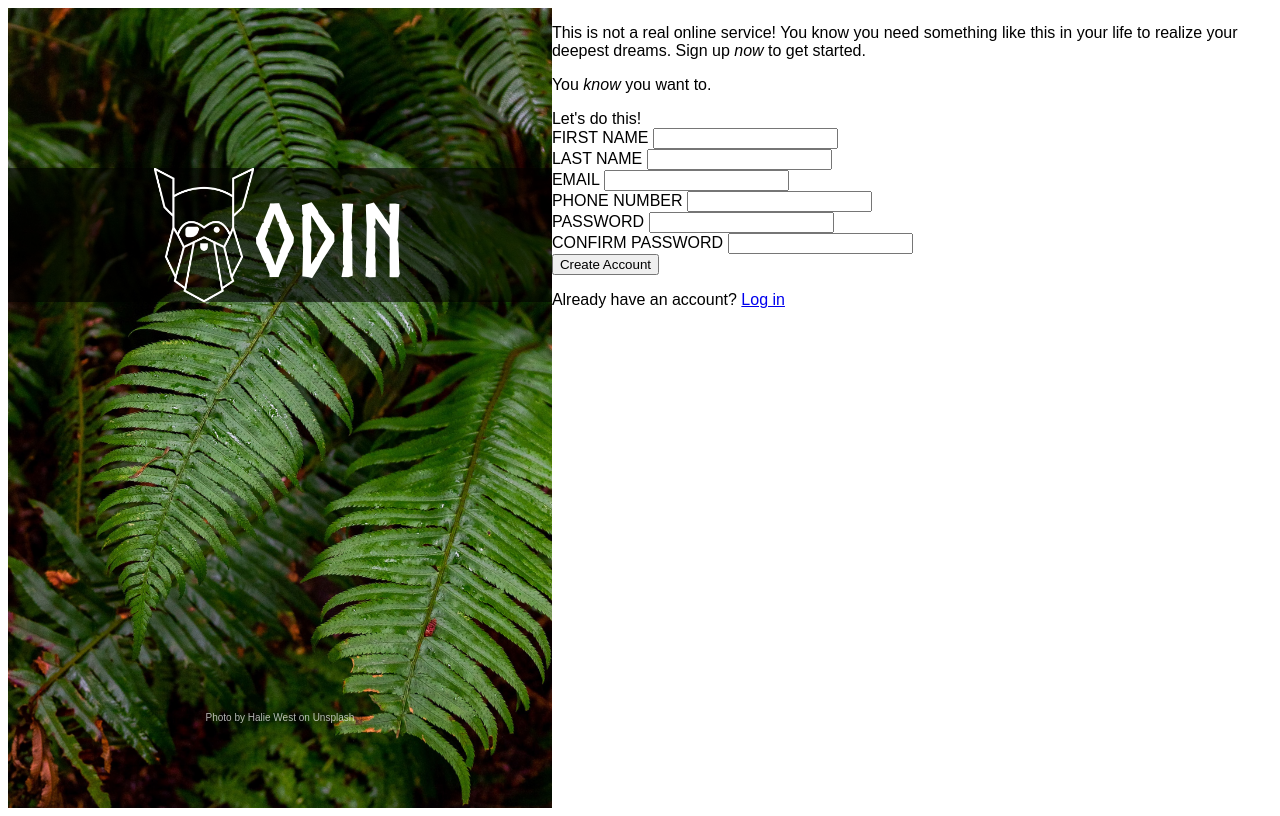
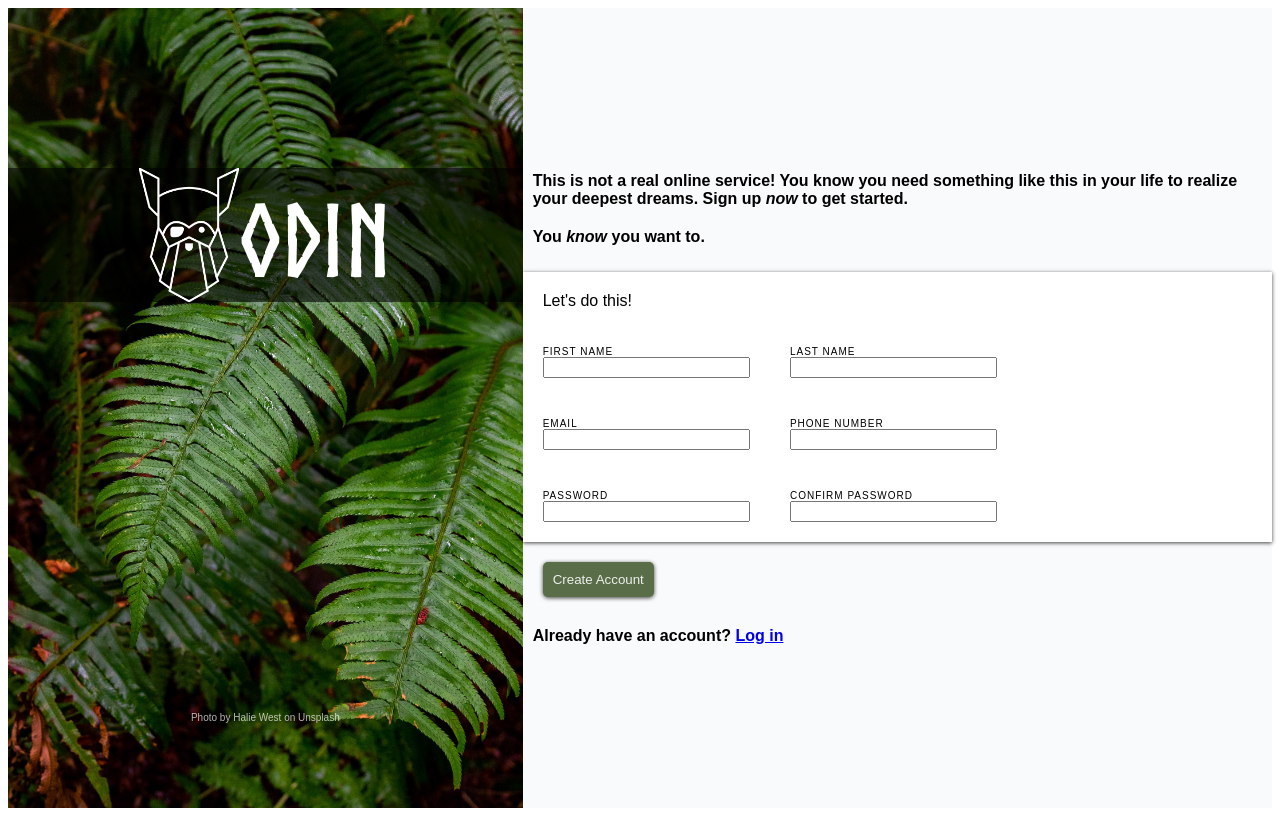
Before and after one commit to ryanandrews04/signup-form, a plain HTML site: page index.html in a window 1280 px wide. Drawn offline with Linux system fonts and the light colour scheme; files whose address does not match are found by name.

Commit message:
finished css

```diff
--- a/index.html
+++ b/index.html
@@ -26,7 +26,8 @@
         </p>
         <p>You <em>know</em> you want to.</p>
         <form>
-          Let's do this!
+          <div class="middle-right">
+            <p>Let's do this!</p>
             <div class="form-inputs">
               <div>
                 <label for="first-name">FIRST NAME</label>
@@ -58,6 +59,7 @@
                 />
               </div>
             </div>
+          </div>
           <button type="submit">Create Account</button>
         </form>
         <p>Already have an account? <a href="./">Log in</a></p>
--- a/styles.css
+++ b/styles.css
@@ -53,6 +53,56 @@
     font-family: sans-serif;
 }
 .container-right{
-    background-color:rgba(255, 255, 255, 0.7);
+    background-color:#f9fafb;
     font-family: sans-serif;
+    display: flex;
+    flex-direction: column;
+    justify-content: center;
 }
+
+.middle-right{
+
+    box-shadow: 0px 1px 4px 0px rgba(0,0,0,0.75);
+    background-color: white;
+}
+
+.form-inputs{
+    display: grid;
+    grid-template-columns: 33% 33%;
+}
+
+.form-inputs > div{
+    display: flex;
+    flex-direction: column;
+    padding: 20px;
+}
+
+.middle-right > p {
+    padding-left: 20px;
+    padding-top: 20px;
+}
+
+.form-inputs > p {
+    padding: 20px;
+}
+
+label{
+    font-size: 10px;
+    font-weight: 400;
+    letter-spacing: 1px;
+}
+
+button{
+    margin: 20px;
+    padding: 10px;
+    border-radius: 5px;
+    border-style: none;
+    box-shadow: 0px 1px 4px 0px rgba(0,0,0,0.75);
+    background: #596d48;
+    color: #eeefec;
+}
+
+.container-right > p {
+    margin: 10px;
+    font-weight: bold;
+}
```
Lines whose indentation alone changed are shown as unchanged.
